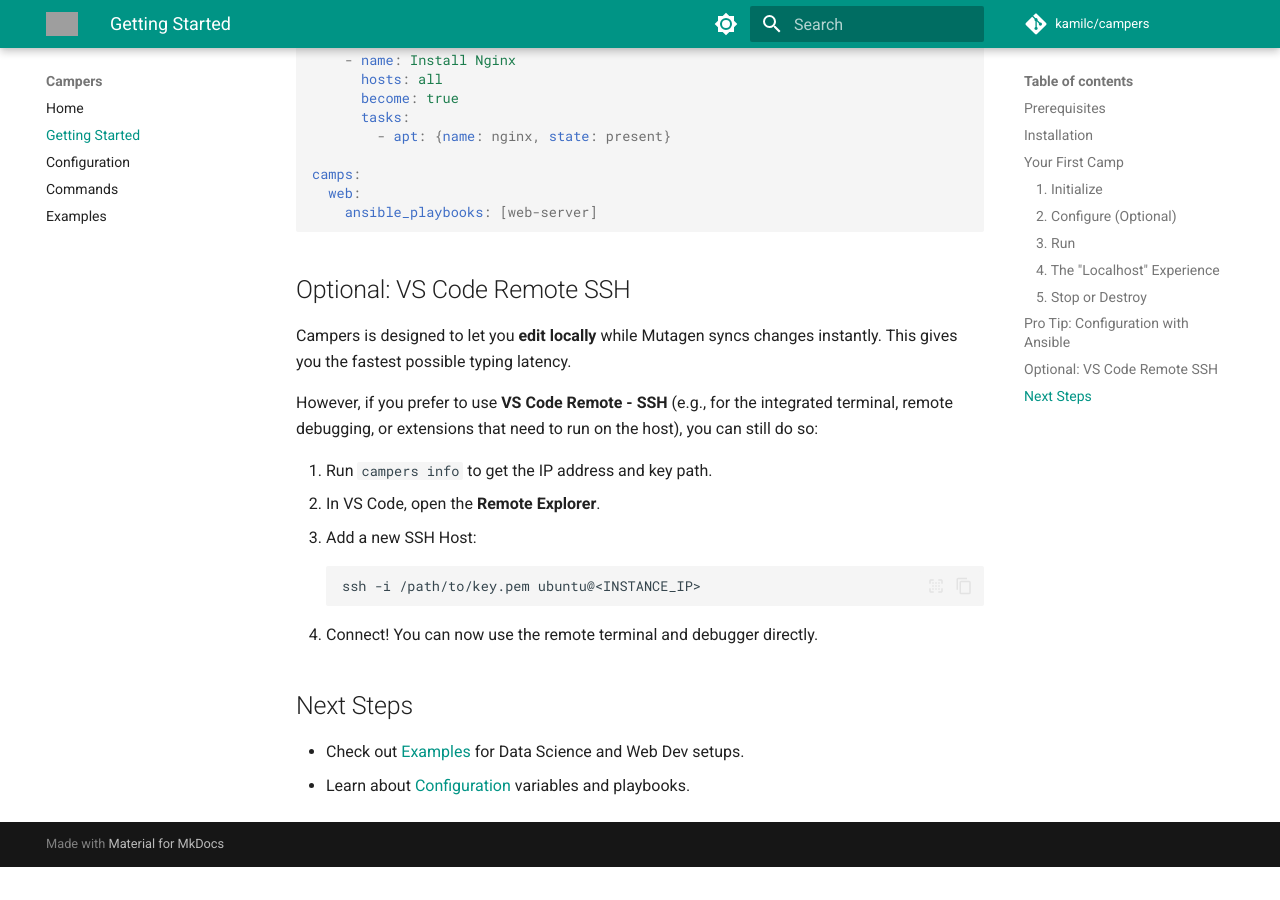
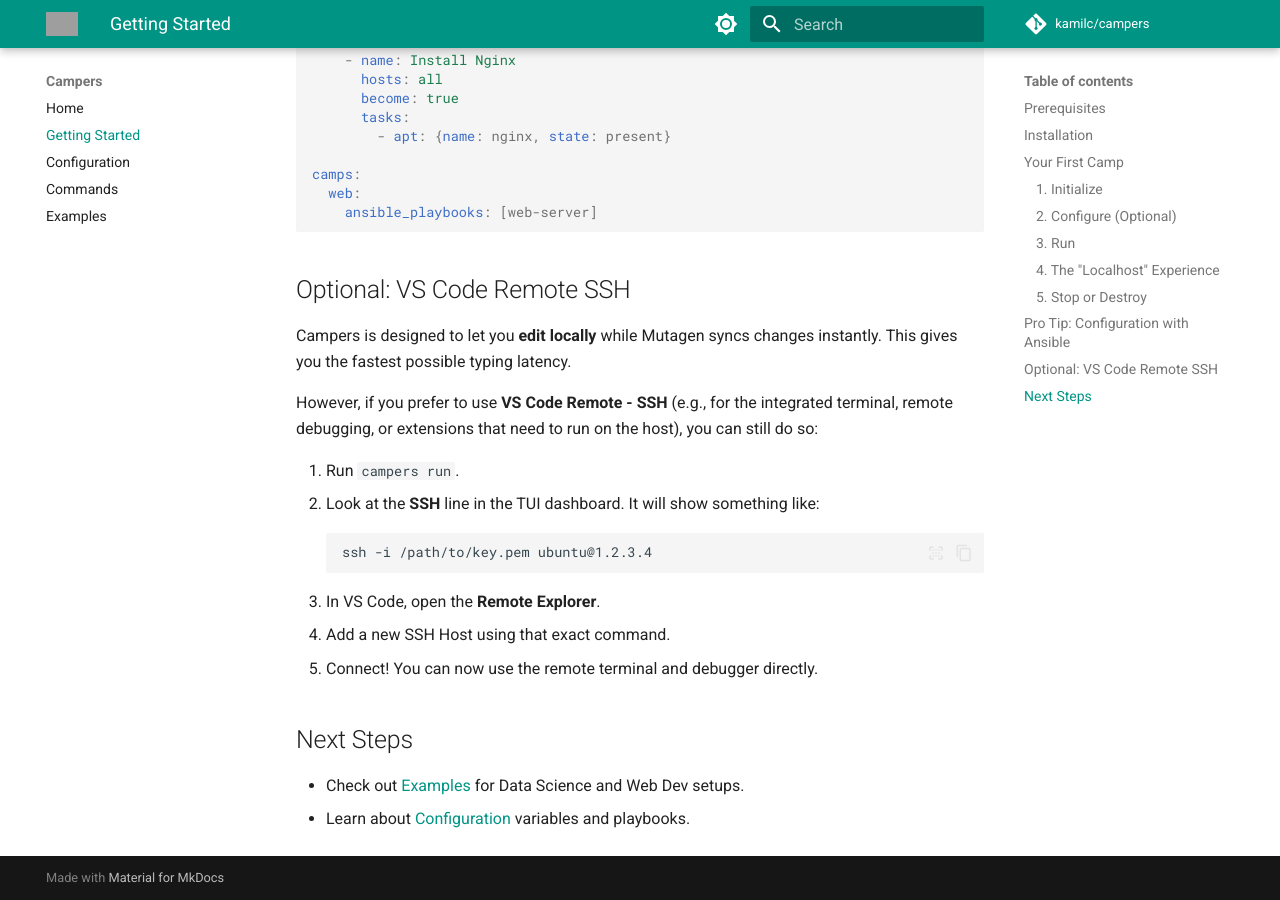
Before and after one commit to kamilc/campers, an MkDocs documentation site: the page built from docs/getting-started.md, in a window 1280 px wide and 900 px high, scrolled down 2389 px. Built offline with MkDocs 1.6.1 and Material for MkDocs 9.7.7, drawn with Linux system fonts in a browser that asks for light colours; comment, search, counter and statistics services are not loaded; before the commit the page ends 3256 px from its top, so only the background shows below that; grey boxes are pictures that could not be loaded.

Commit message:
Update VS Code Remote - SSH setup instructions

````diff
--- a/docs/getting-started.md
+++ b/docs/getting-started.md
@@ -111,13 +111,14 @@
 
 However, if you prefer to use **VS Code Remote - SSH** (e.g., for the integrated terminal, remote debugging, or extensions that need to run on the host), you can still do so:
 
-1.  Run `campers info` to get the IP address and key path.
-2.  In VS Code, open the **Remote Explorer**.
-3.  Add a new SSH Host:
+1.  Run `campers run`.
+2.  Look at the **SSH** line in the TUI dashboard. It will show something like:
     ```bash
-    ssh -i /path/to/key.pem ubuntu@<INSTANCE_IP>
+    ssh -i /path/to/key.pem ubuntu@1.2.3.4
     ```
-4.  Connect! You can now use the remote terminal and debugger directly.
+3.  In VS Code, open the **Remote Explorer**.
+4.  Add a new SSH Host using that exact command.
+5.  Connect! You can now use the remote terminal and debugger directly.
 
 ## Next Steps
 
````
